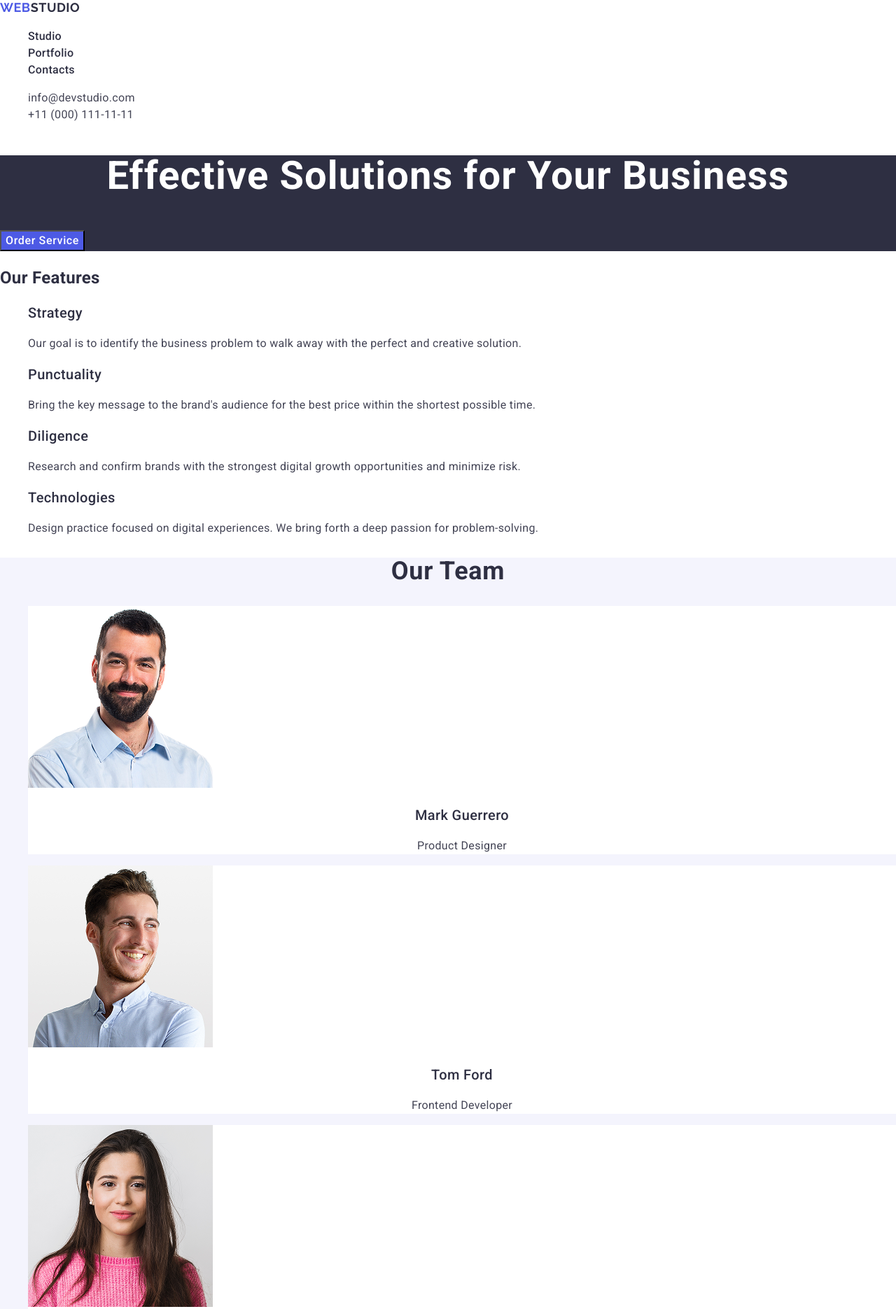
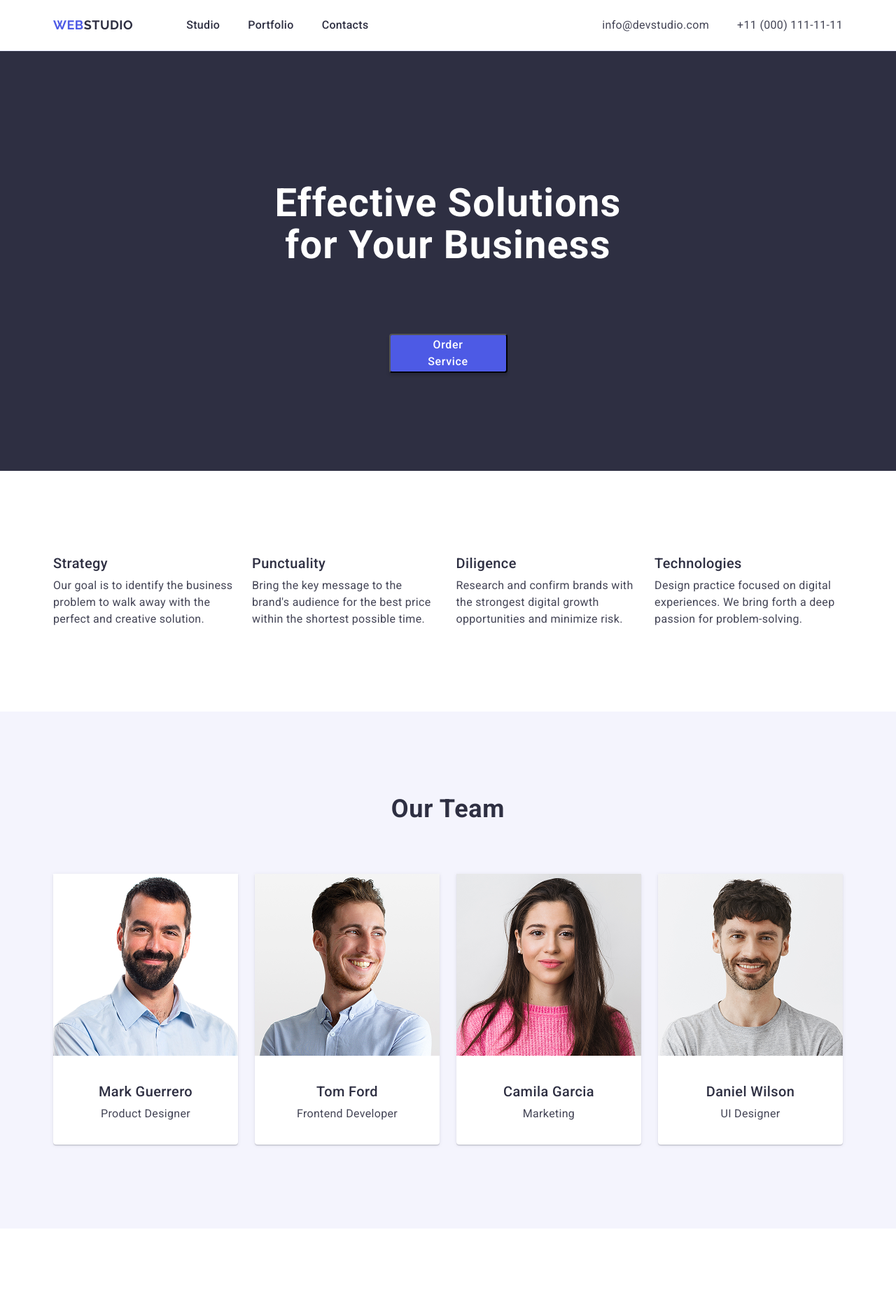
Before and after one commit to OLadbe/goit-markup-hw-03, a website: page index.html in a window 1280 px wide. Shown: the top 1871 px of the page at 70% size. Drawn offline with nearby package versions, Linux system fonts and the light colour scheme.

Commit message:
first commit

```diff
--- a/css/styles.css
+++ b/css/styles.css
@@ -13,6 +13,25 @@ body {
   color: #2e2f42;
 }
 
+h1, h2, h3, h4, h5, h6,
+p {
+  margin: 0;
+}
+
+ul, ol {
+  margin: 0;
+  padding: 0;
+  list-style: none;
+}
+a {
+  text-decoration: none;
+}
+
+.container {
+  max-width: 1158px;
+  margin: 0 auto;
+  padding: 0 15px;
+}
 
 
 .list {
@@ -22,6 +41,19 @@ body {
 }
 
 /* ===== Header ===== */
+.page-header {
+  border-bottom: 1px solid #e7e9fc;
+}
+
+.header-container {
+  display: flex;
+  align-items: center;
+}
+
+.header-logo{
+  margin-right: 76px;
+  padding: 24px 0;
+}
 .header-link {
   font-family: "Roboto", sans-serif;
   font-size: 16px;
@@ -54,11 +86,20 @@ body {
 }
 
 /* Navigation */
+.nav-list {
+  display: flex;
+  align-items: center;
+  gap: 40px;
+}
+
+
 .nav-link {
+  display: block;
   font-weight: 500;
   letter-spacing: 0.02em;
   color: #2e2f42;
   text-decoration: none;
+  padding: 24px 0;
 }
 
 .nav-link:hover,
@@ -70,11 +111,21 @@ body {
 .contacts {
   font-style: normal;
   text-decoration: none;
+  margin-left: auto;
+}
+
+.contacts-list {
+  display: flex;
+  align-items: center;
+  gap: 40px
 }
 
 .contacts-link {
   color: #434455;
   text-decoration: none;
+  padding: 24px 0;
+  display: block;
+
 }
 
 .contacts-link:hover,
@@ -82,9 +133,13 @@ body {
   color: #404bbf;
 }
 
+
+
 /* ===== Hero section ===== */
 .hero {
   background-color: #2e2f42;
+  height: 600px;
+  display: block;
 }
 
 .hero-title {
@@ -93,6 +148,10 @@ body {
   letter-spacing: 0.02em;
   text-align: center;
   color: #ffffff;
+  padding-top: 188px;
+  padding-bottom: 48px;
+  max-width: 496px;
+  margin: 0 auto;
 }
 
 /* Button */
@@ -100,12 +159,22 @@ body {
   background-color: #4d5ae5;
   color: #ffffff;
   cursor: pointer;
+  box-shadow: 0 4px 4px 0 rgba(0, 0, 0, 0.15);
+  max-width: 169px;
+  max-height: 56px;
+  padding: 16px 32px;
+  border-radius: 4px;
+  text-align: center;
+  display: flex;
+  justify-content: center;
+  align-items: center;
 
   font-family: "Roboto", sans-serif;
   font-weight: 500;
   font-size: 16px;
   line-height: 1.5;
   letter-spacing: 0.04em;
+  margin: 48px auto 0 auto;
 }
 
 .hero-button:hover,
@@ -114,16 +183,56 @@ body {
 }
 
 /* ===== Features ===== */
+.visually-hidden {
+  position: absolute;
+  width: 1px;
+  height: 1px;
+  margin: -1px;
+  border: 0;
+  padding: 0;
+  white-space: nowrap;
+  clip-path: inset(100%);
+  clip: rect(0 0 0 0);
+  overflow: hidden;
+}
+
+.features-container {
+  display: block;
+  align-items: center;
+}
+
+.features-main-title{
+  text-align: center;
+}
+
+.features-list {
+  display: flex;
+  box-sizing: border-box;
+  gap: 24px;
+  padding: 120px 0;
+  width: calc(100% -72px)/4;
+}
+
+.features-element {
+  box-sizing: border-box;
+}
+
 .features-title {
   font-weight: 500;
   font-size: 20px;
   line-height: 1.2;
   letter-spacing: 0.02em;
+  margin-bottom: 8px;
+  color: #2E2F42;
 }
 
 .features-text {
   color: #434455;
   letter-spacing: 0.02em;
+  text-align: left;
+  font-weight: 400;
+  font-size: 16px;
+  line-height: 1.5;
 }
 
 /* ===== Team ===== */
@@ -131,20 +240,34 @@ body {
   background-color: #f4f4fd;
 }
 
+.team-container {
+  display: block;
+  align-items: center;
+}
+
+.team-list {
+  display: flex;
+  box-sizing: border-box;
+  gap: 24px;
+  padding-bottom: 120px;
+}
+
 .team-title {
   font-size: 36px;
   line-height: 1.11;
   letter-spacing: 0.02em;
   text-align: center;
+  padding-top: 120px;
+  margin-bottom: 72px;
 }
 
 .team-card {
   background-color: #ffffff;
-
+  box-shadow: 0 2px 1px 0 rgba(46, 47, 66, 0.08), 0 1px 1px 0 rgba(46, 47, 66, 0.16), 0 1px 6px 0 rgba(46, 47, 66, 0.08);
+  border-radius: 0 0 4px 4px;
 }
 
 .team-image {
-  display: block;
   width: 264px;
   height: 260px;
 }
@@ -155,6 +278,7 @@ body {
   line-height: 1.2;
   letter-spacing: 0.02em;
   text-align: center;
+  margin-top: 32px;
 }
 
 .team-role {
@@ -162,15 +286,35 @@ body {
   letter-spacing: 0.02em;
   color: #434455;
   text-align: center;
+  margin-bottom: 32px;
+  margin-top: 8px;
 }
 
 /* ===== Portfolio ===== */
+.portfolio-container {
+  display: block;
+  align-items: center;
+}
+
+.portfolio-list {
+  display: flex;
+  gap: 24px;
+  flex-wrap: wrap;
+  padding-bottom: 120px;
+}
+
+.portfolio-card {
+  box-shadow: 0 1px 6px 0 rgba(46, 47, 66, 0.08);
+}
+
 .portfolio-title {
   font-weight: 700;
   font-size: 36px;
   line-height: 1.11;
   letter-spacing: 0.02em;
   text-align: center;
+  padding-top: 120px;
+  margin-bottom: 72px;
 }
 
 .portfolio-image {
@@ -184,6 +328,7 @@ body {
   font-size: 20px;
   line-height: 1.2;
   letter-spacing: 0.02em;
+  margin-top: 32px;
 }
 
 .portfolio-type {
@@ -191,12 +336,27 @@ body {
   font-size: 16px;
   line-height: 1.5;
   letter-spacing: 0.02em;
-  color: #434455
+  color: #434455;
+  margin-top: 8px;
+  margin-bottom: 32px;
+}
+
+.portfolio-name, .portfolio-type {
+  text-align: left;
+  margin-left: 16px;
+  margin-right: 16px;
 }
 
 /* ===== Footer ===== */
 .footer {
   background-color: #2e2f42;
+  padding-top: 100px;
+  padding-bottom: 100px;
+}
+
+.footer-container {
+  display: block;
+  flex-direction: column;
 }
 
 .footer-studio {
@@ -205,9 +365,16 @@ body {
 
 .footer-text {
   color: #f4f4fd;
+  font-weight: 400;
+  font-size: 16px;
+  line-height: 1.5;
+  letter-spacing: 0.02em;
+  margin-top: 16px;
+  max-width: 264px;
 }
 
 .footer-logo {
   color: #f4f4fd;
   text-decoration: none;
+  display: inline-block;
 }
--- a/index.html
+++ b/index.html
@@ -16,10 +16,10 @@
 
   <body>
     <header class="page-header">
-      <a href="./index.html" class="logo">
+      <div class="container header-container">
+        <a href="./index.html" class="logo header-logo">
           <span class="logo-web">Web</span><span class="logo-studio">Studio</span>
         </a>
-
         <nav class="nav">
           <ul class="nav-list">
             <li><a href="./index.html" class="nav-link">Studio</a></li>
@@ -27,44 +27,49 @@
             <li><a href="./contacts.html" class="nav-link">Contacts</a></li>
           </ul>
         </nav>
-
         <address class="contacts">
           <ul class="contacts-list">
-          <li><a href="mailto:info@devstudio.com" class="contacts-link">info@devstudio.com</a></li>
-          <li><a href="tel:+110001111111" class="contacts-link">+11 (000) 111-11-11</a></li>
+            <li><a class="contacts-link" href="mailto:info@devstudio.com" class="contacts-link">info@devstudio.com</a></li>
+            <li><a class="contacts-link" href="tel:+110001111111" class="contacts-link">+11 (000) 111-11-11</a></li>
           </ul>
         </address>
+      </div>
     </header>
 
     <main>
       <section class="hero">
+        <div class="container">
           <h1 class="hero-title">Effective Solutions for Your Business</h1>
           <button type="button" class="hero-button">Order Service</button>
+        </div>
       </section>
 
       <section class="features">
-        <h2 class="section-title">Our Features</h2>
+        <div class="container features-container">
+          <h2 class="section-title features-main-title visually-hidden">Our Features</h2>
           <ul class="features-list">
-          <li>
+            <li class="features-element">
               <h3 class="features-title">Strategy</h3>
               <p class="features-text">Our goal is to identify the business problem to walk away with the perfect and creative solution.</p>
             </li>
-          <li>
+            <li class="features-element">
               <h3 class="features-title">Punctuality</h3>
               <p class="features-text">Bring the key message to the brand's audience for the best price within the shortest possible time.</p>
             </li>
-          <li>
+            <li class="features-element">
               <h3 class="features-title">Diligence</h3>
               <p class="features-text">Research and confirm brands with the strongest digital growth opportunities and minimize risk.</p>
             </li>
-          <li>
+            <li class="features-element">
               <h3 class="features-title">Technologies</h3>
               <p class="features-text">Design practice focused on digital experiences. We bring forth a deep passion for problem-solving.</p>
             </li>
           </ul>
+        </div>
       </section>
 
       <section class="team">
+        <div class="container team-container">
           <h2 class="section-title team-title">Our Team</h2>
           <ul class="team-list">
             <li class="team-card">
@@ -88,9 +93,11 @@
               <p class="team-role">UI Designer</p>
             </li>
           </ul>
+        </div>
       </section>
 
       <section class="portfolio">
+        <div class="container portfolio-container">
           <h2 class="section-title portfolio-title">Our Portfolio</h2>
           <ul class="portfolio-list">
             <li class="portfolio-card">
@@ -124,16 +131,19 @@
               <p class="portfolio-type">Marketing</p>
             </li>
           </ul>
+        </div>
       </section>
     </main>
 
     <footer class="footer">
+      <div class="container footer-container">
         <a href="./index.html" class="logo footer-logo">
           <span class="logo-web">Web</span><span class="footer-studio">Studio</span>
         </a>
         <p class="footer-text">
           Increase the flow of customers and sales for your business with digital marketing &amp; growth solutions.
         </p>
+      </div>
     </footer>
   </body>
 </html>
```
Lines whose indentation alone changed are shown as unchanged.
